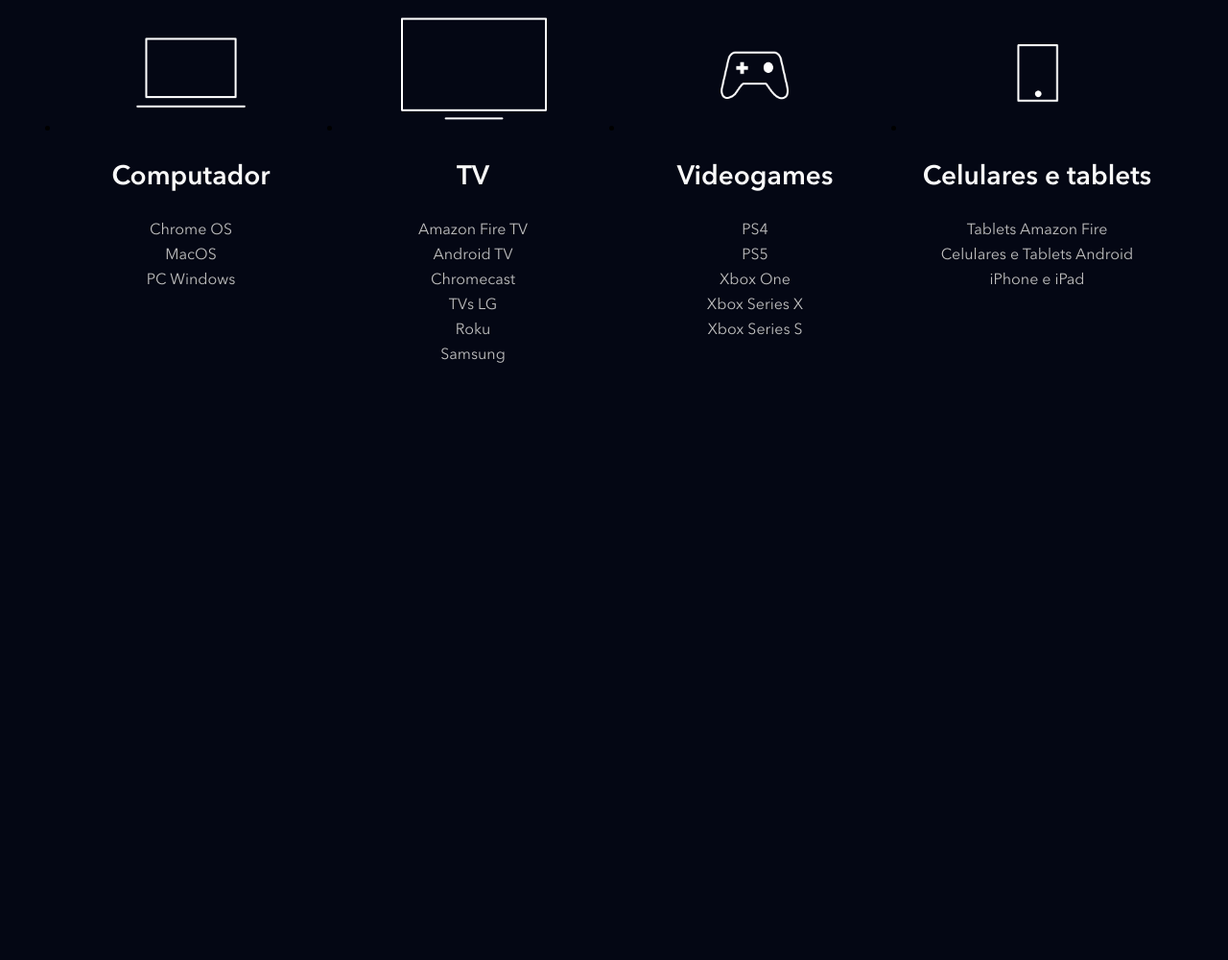
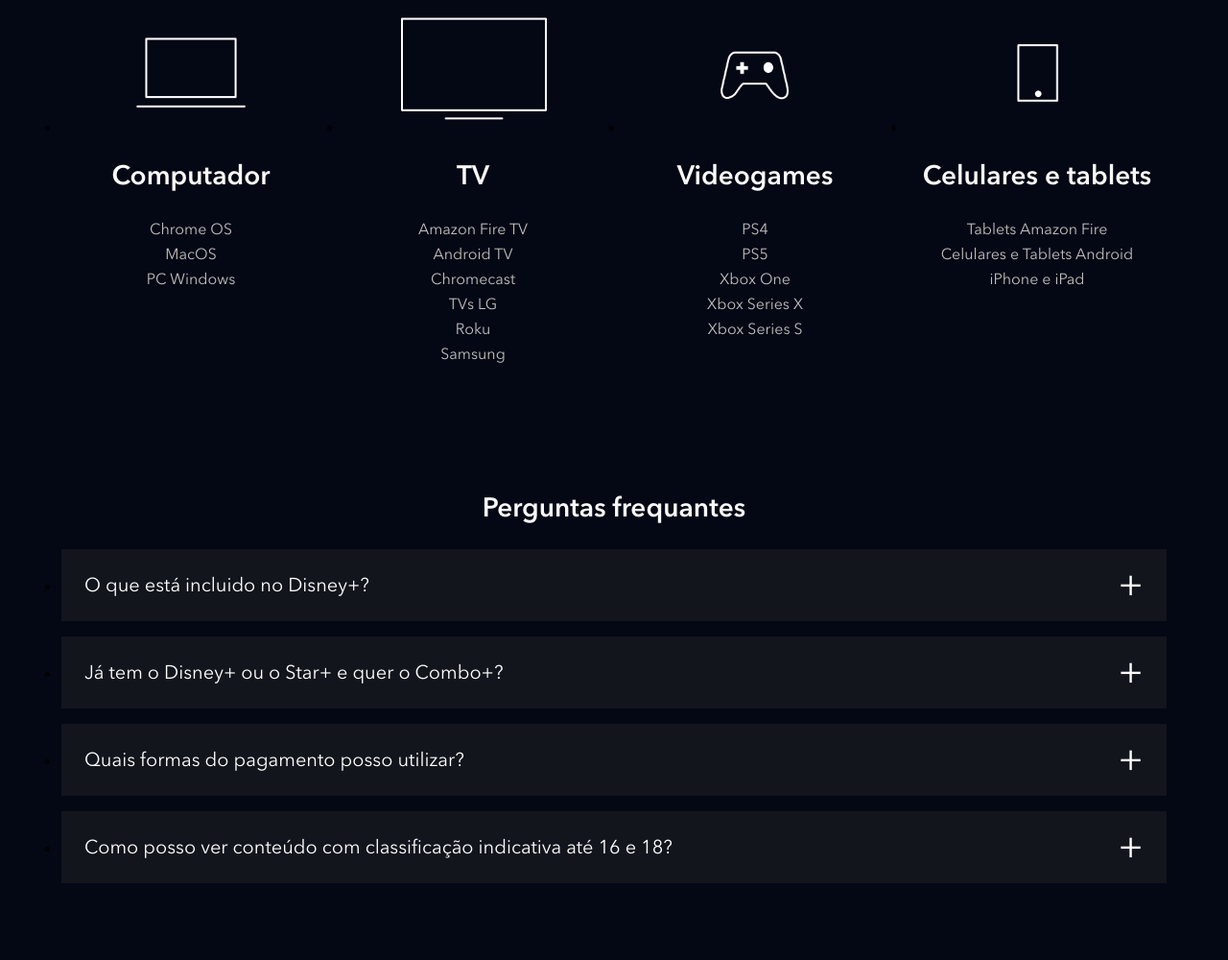
Before and after one commit to XxSusuxX/Clone-Disney, a website: page index.html in a window 1280 px wide. Shown: the part 3851-4851 px from the top of the page at 96% size. Before the commit the page ends 4297 px from the top, so only its background shows below. Drawn offline with nearby package versions, Linux system fonts and the light colour scheme; files that its build step writes are made by us from their sources; files whose address does not match are found by name.

Commit message:
Seção de perguntas

```diff
--- a/index.html
+++ b/index.html
@@ -3,8 +3,9 @@
 <head>
     <meta charset="UTF-8">
     <meta name="viewport" content="width=device-width, initial-scale=1.0">
-    <title>Filme</title>
+    <title>Disney+ | Clone</title>
     <link rel="stylesheet" href="dist/css/main.css">
+    <link rel="shortcut icon" href="./dist/images/favicon.ico" type="image/x-icon">
 </head>
 <body>
     <h1>Olá</h1>
@@ -211,6 +212,60 @@
             </li>
         </ul>
     </section>
+    <section class="faq">
+        <h2 class="title">Perguntas frequantes</h2>
+        <ul class="faq__quetions">
+            <li class="faq__questions__item">
+                <div class="faq__questions__item__question" data-faq-question>
+                    O que está incluido no Disney+?
+                </div>
+                <div class="faq__questions__item__answer text--big">
+                    <p class="text">O Disney+ oferece:</p>
+                    <p class="text">• Experiência premium sem intervalos comerciais.</p>
+                    <p class="text">• As melhores histórias da Disney, Pixar, Marvel, Star Wars e National Geographic, tudo em um só lugar.</p>
+                    <p class="text">• Groupwatch: assista junto com amigos ou familiares, mesmo separados.</p>
+                    <p class="text">• Downloads ilimitados em até 10 dispositivos compatíveis.</p>
+                    <p class="text">• Mais de 300 títulos em 4K UHD e HDR.</p>
+                    <p class="text">• A possibilidade de assistir em até 4 dispositivos compatíveis simultaneamente sem custo adicional.</p>
+                    <p class="text">• IMAX Enhanced: disponível para alguns títulos da Marvel em dispositivos compatíveis com o Disney+.</p>
+                </div>
+            </li>
+            <li class="faq__questions__item">
+                <div class="faq__questions__item__question" data-faq-question>
+                    Já tem o Disney+ ou o Star+ e quer o Combo+?
+                </div>
+                <div class="faq__questions__item__answer text--big">
+                    <p class="text">Ao assinar o Combo:</p>
+                    <p class="text">• O valor da sua assinatura existente (anual ou mensal) será descontado do preço do Combo+.</p>
+                    <p class="text">• Se você assina o plano mensal, o preço que você paga mensalmente será descontado do preço do Combo+.</p>
+                    <p class="text">• Se você assina o plano anual, dividiremos o valor que você já pagou em 12 vezes e descontaremos esse valor do Combo+ mensalmente.</p>
+                    <p class="text">• Você vai receber um e-mail com os valores detalhados assim que finalizar o pagamento.</p>
+                    <p class="text">• Lembre-se: você pode cancelar a assinatura quando quiser.</p>
+                    <p class="text">No momento, apenas a assinatura mensal do Combo+ está disponível.</p>
+                </div>
+            </li>
+            <li class="faq__questions__item">
+                <div class="faq__questions__item__question" data-faq-question>
+                    Quais formas do pagamento posso utilizar?
+                </div>
+                <div class="faq__questions__item__answer text--big">
+                    <p class="text">
+                        Você pode utilizar: cartão de débito, cartão de crédito, PayPal, Mercado Pago, e também empresas parceiras como Google Play Store, App Store da Apple; Mercado Livre e provedores locais de TV, telefonia e internet.
+                    </p>
+                </div>
+            </li>
+            <li class="faq__questions__item">
+                <div class="faq__questions__item__question" data-faq-question>
+                    Como posso ver conteúdo com classificação indicativa até 16 e 18?
+                </div>
+                <div class="faq__questions__item__answer text--big">
+                    <p class="text">
+                        Para poder acessar o catálogo completo que inclui conteúdo com classificação indicativa até 16 e 18, todos os usuários do Disney+ na América Latina devem atualizar as configurações de controle parental do perfil. É possível restringir o conteúdo de cada perfil e também adicionar um PIN de bloqueio. Os usuários que preferirem manter a configuração atual vão continuar aproveitando o Disney+ com a classificação indicativa até 14, podendo alterá-la a qualquer momento em "Editar Perfis".
+                    </p>
+                </div>
+            </li>
+        </ul>
+    </section>
     <script src="./src/scripts/main.js"></script>
 </body>
 </html>
--- a/src/scripts/main.js
+++ b/src/scripts/main.js
@@ -1,5 +1,6 @@
 document.addEventListener('DOMContentLoaded', function() {
   const buttons = document.querySelectorAll('[data-tab-button]');
+  const questions = document.querySelectorAll('[data-faq-question]');
 
   for(let i = 0; i < buttons.length; i++){
     buttons[i].addEventListener('click', function(button){
@@ -12,7 +13,17 @@
     });
   };
 
+  for(let i = 0; i < questions.length;i++){
+    questions[i].addEventListener('click', openOrCloseAnswer);
+  };
 });
+
+function openOrCloseAnswer(element){
+  const classOpen = 'faq__questions__item--is-open';
+  const elementParent = element.target.parentNode;
+
+  elementParent.classList.toggle(classOpen);
+};
 
 function rmBtnActive(){
   const buttons = document.querySelectorAll('[data-tab-button]');
--- /dev/null
+++ b/src/styles/_faq.scss
@@ -0,0 +1,62 @@
+.faq{
+    padding: 5vw;
+
+    h2{
+        text-align: center;
+        margin-bottom: 24px;
+    }
+
+    &__questions{
+        &__item{
+            background-color: #13151d;
+            margin-bottom: 16px;
+
+            &__question{
+                color: #fff;
+                font-size: 20px;
+                padding: 24px;
+                display: block;
+                cursor: pointer;
+                position: relative;
+
+                &::after{
+                    content: '+';
+                    position: absolute;
+                    top: 0;
+                    right: 24px;
+                    height: 100%;
+                    display: flex;
+                    align-items: center;
+                    font-size: 40px;
+                }
+            }
+
+            &__answer{
+                height: 0;
+                overflow: hidden;
+                padding: 0 24px;
+                transition: height, 0.5s ease;
+
+                p{
+                    margin-bottom: 12px;
+                }
+            }
+
+            &--is-open{
+                .faq__questions__item__question::after{
+                    content: '-';
+                    right: 30px;
+                    top: -3px;
+                    font-size: 40px;
+                }
+
+                .faq__questions__item__answer{
+                    height: auto;
+                    padding-top: 24px;
+                    padding-bottom: 24px;
+                    transition: height, 0.5s ease;
+                }
+            }
+        }
+    }
+}
--- a/src/styles/main.scss
+++ b/src/styles/main.scss
@@ -3,6 +3,7 @@
 @use 'shows';
 @use 'plans';
 @use 'available-devices';
+@use 'faq';
 
 @font-face {
     font-family: Avenir;
```
